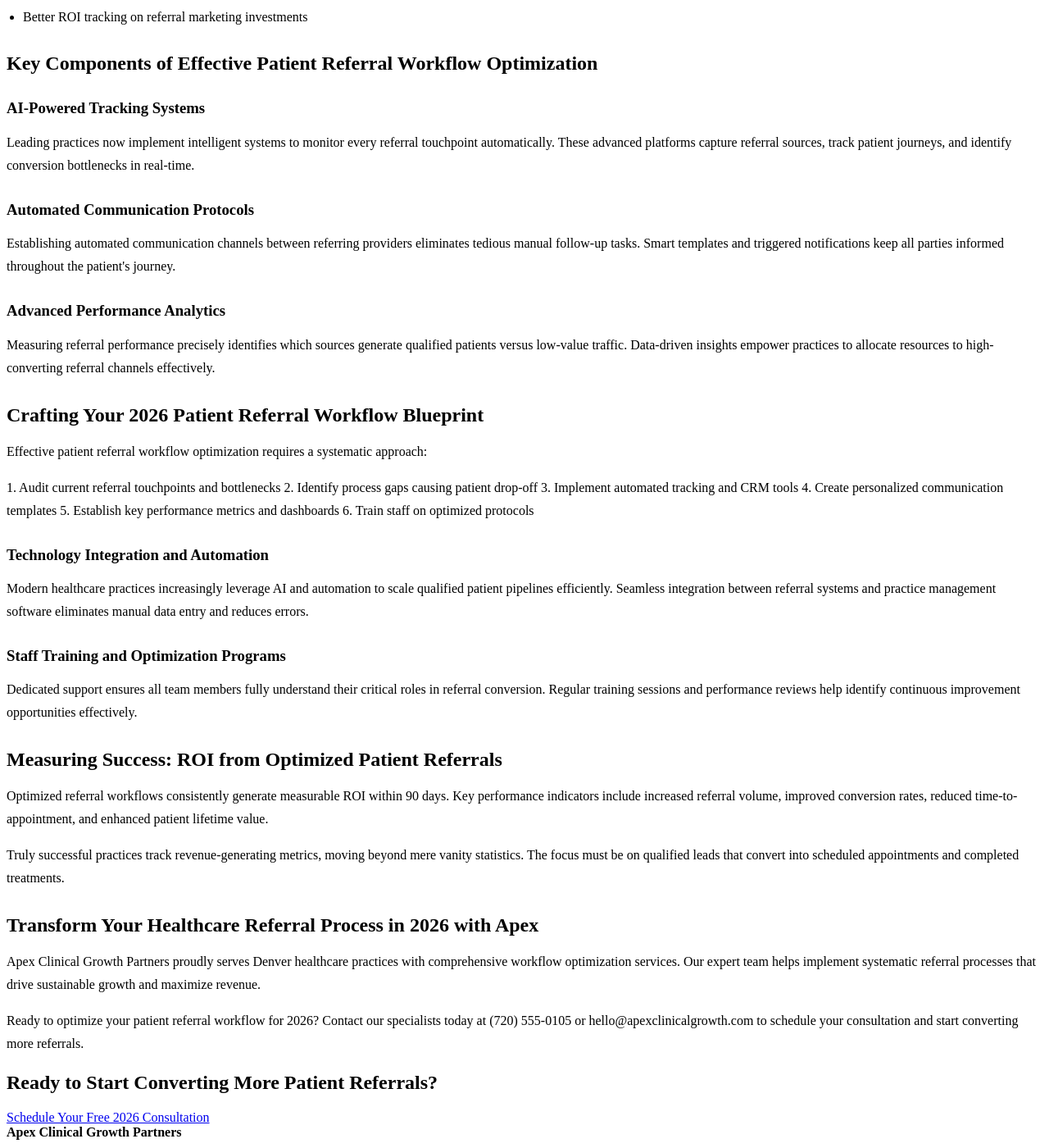
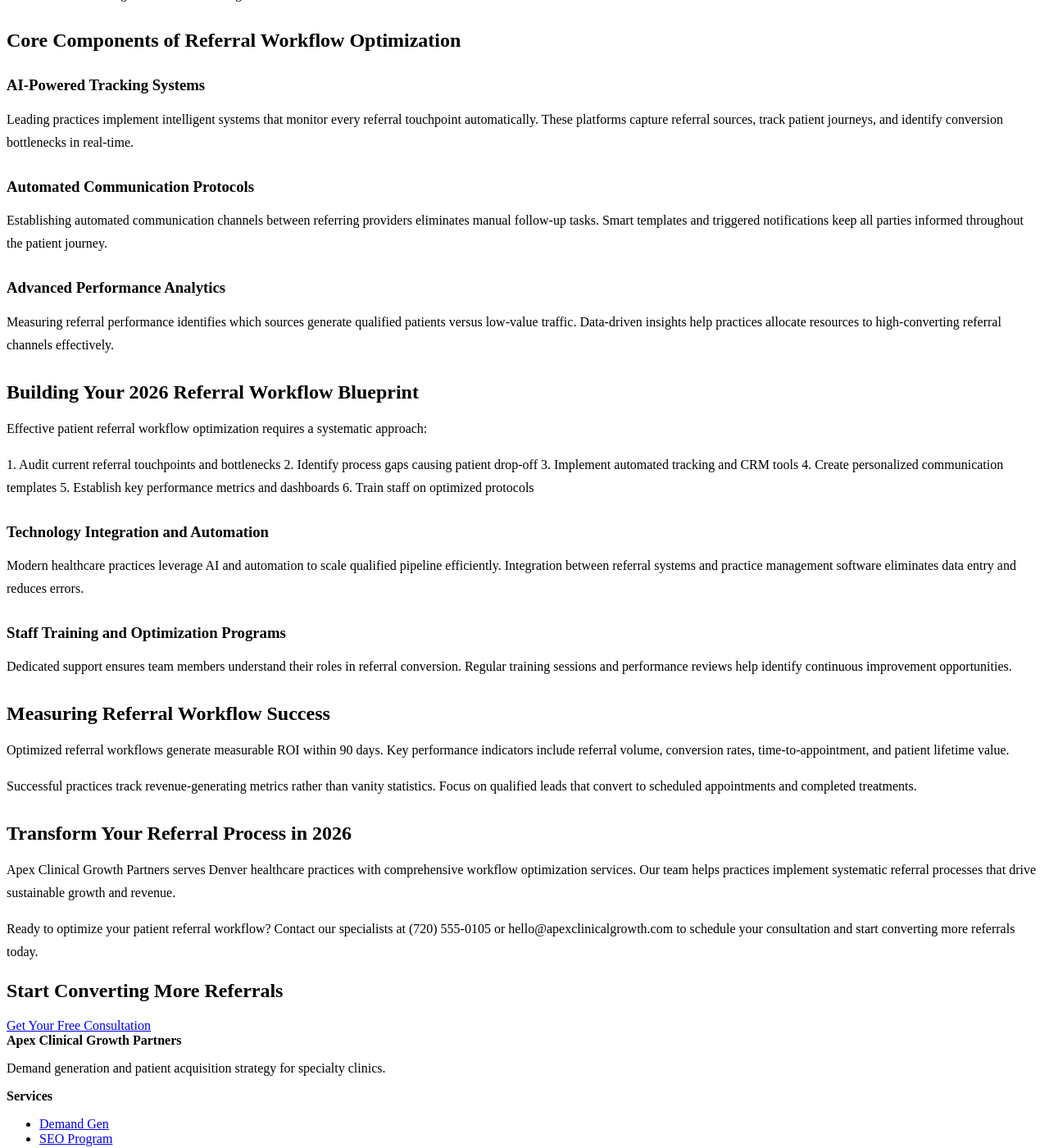
Before and after one commit to prjctlphbt/orbitr-canary-angular-20260228, a Jekyll site: the page patient-referral-workflow-blueprint.html, which Jekyll copies as it is, in a window 1280 px wide and 1400 px high, scrolled down 540 px. Shown: the whole window at 82% size. Built offline with Jekyll 4.4.1, drawn with Linux system fonts in a browser that asks for light colours; some of the changed text lies outside the part shown.

Commit message:
Rollback: Revert changes to patient-referral-workflow-blueprint.html

```diff
--- a/patient-referral-workflow-blueprint.html
+++ b/patient-referral-workflow-blueprint.html
@@ -4,7 +4,7 @@
 <head>
 <meta charset="utf-8"/>
 <meta content="width=device-width, initial-scale=1.0" name="viewport"/>
-<meta content="Unlock rapid growth for your healthcare practice in 2026 with Apex Clinical Growth Partners' Patient Referral Workflow Optimization Blueprint. Streamline processes, boost conversions, and maximize revenue. Download your guide now!" name="description"/>
+<meta content="Optimize your patient referral workflow with Apex Clinical Growth Partners. Streamline processes, reduce delays, and boost referral volume by 40% in 2026. Get your blueprint today." name="description"/>
 <title>Patient Referral Workflow Optimization Blueprint | 2026 Guide</title>
 <style>
 
@@ -103,15 +103,15 @@
 <section class="page-hero landing-hero">
 <div class="container">
 <h1>Patient Referral Workflow Optimization Blueprint</h1>
-<a class="cta" href="/services/">Download Your 2026 Blueprint</a>
+<a class="cta" href="/services/">Get Your Blueprint</a>
 </div>
 </section>
 <section class="landing-content">
 <div class="container orbitr-generated-content">
 <h1>Patient Referral Workflow Optimization Blueprint</h1>
-<p>Streamlining patient referrals is paramount for healthcare growth and maximizing revenue in 2026. Effective workflow optimization transforms fragmented processes into seamless systems, converting qualified leads into scheduled patients rapidly.</p>
-<h2>Why Optimized Patient Referral Workflows Drive Healthcare Growth</h2>
-<p>Inefficient referral systems often waste valuable opportunities and marketing budgets. Many healthcare practices lose significant potential revenue when referral processes lack crucial automation and tracking capabilities.</p>
+<p>Streamlining patient referrals drives healthcare growth and maximizes revenue in 2026. Effective workflow optimization transforms fragmented processes into seamless systems that convert qualified leads into scheduled patients.</p>
+<h2>Why Patient Referral Workflows Drive Practice Growth</h2>
+<p>Inefficient referral systems waste valuable opportunities and marketing budget. Healthcare practices lose potential revenue when referral processes lack automation and tracking capabilities.</p>
 <p>What practices achieve within 90 days of implementing optimized workflows:</p>
 <ul>
 <li>45% increase in referral conversion rates</li>
@@ -120,14 +120,14 @@
 <li>Enhanced patient experience through faster scheduling</li>
 <li>Better ROI tracking on referral marketing investments</li>
 </ul>
-<h2>Key Components of Effective Patient Referral Workflow Optimization</h2>
+<h2>Core Components of Referral Workflow Optimization</h2>
 <h3>AI-Powered Tracking Systems</h3>
-<p>Leading practices now implement intelligent systems to monitor every referral touchpoint automatically. These advanced platforms capture referral sources, track patient journeys, and identify conversion bottlenecks in real-time.</p>
+<p>Leading practices implement intelligent systems that monitor every referral touchpoint automatically. These platforms capture referral sources, track patient journeys, and identify conversion bottlenecks in real-time.</p>
 <h3>Automated Communication Protocols</h3>
-<p>Establishing automated communication channels between referring providers eliminates tedious manual follow-up tasks. Smart templates and triggered notifications keep all parties informed throughout the patient's journey.</p>
+<p>Establishing automated communication channels between referring providers eliminates manual follow-up tasks. Smart templates and triggered notifications keep all parties informed throughout the patient journey.</p>
 <h3>Advanced Performance Analytics</h3>
-<p>Measuring referral performance precisely identifies which sources generate qualified patients versus low-value traffic. Data-driven insights empower practices to allocate resources to high-converting referral channels effectively.</p>
-<h2>Crafting Your 2026 Patient Referral Workflow Blueprint</h2>
+<p>Measuring referral performance identifies which sources generate qualified patients versus low-value traffic. Data-driven insights help practices allocate resources to high-converting referral channels effectively.</p>
+<h2>Building Your 2026 Referral Workflow Blueprint</h2>
 <p>Effective patient referral workflow optimization requires a systematic approach:</p>
 <p>1. Audit current referral touchpoints and bottlenecks
 2. Identify process gaps causing patient drop-off
@@ -136,21 +136,21 @@
 5. Establish key performance metrics and dashboards
 6. Train staff on optimized protocols</p>
 <h3>Technology Integration and Automation</h3>
-<p>Modern healthcare practices increasingly leverage AI and automation to scale qualified patient pipelines efficiently. Seamless integration between referral systems and practice management software eliminates manual data entry and reduces errors.</p>
+<p>Modern healthcare practices leverage AI and automation to scale qualified pipeline efficiently. Integration between referral systems and practice management software eliminates data entry and reduces errors.</p>
 <h3>Staff Training and Optimization Programs</h3>
-<p>Dedicated support ensures all team members fully understand their critical roles in referral conversion. Regular training sessions and performance reviews help identify continuous improvement opportunities effectively.</p>
-<h2>Measuring Success: ROI from Optimized Patient Referrals</h2>
-<p>Optimized referral workflows consistently generate measurable ROI within 90 days. Key performance indicators include increased referral volume, improved conversion rates, reduced time-to-appointment, and enhanced patient lifetime value.</p>
-<p>Truly successful practices track revenue-generating metrics, moving beyond mere vanity statistics. The focus must be on qualified leads that convert into scheduled appointments and completed treatments.</p>
-<h2>Transform Your Healthcare Referral Process in 2026 with Apex</h2>
-<p>Apex Clinical Growth Partners proudly serves Denver healthcare practices with comprehensive workflow optimization services. Our expert team helps implement systematic referral processes that drive sustainable growth and maximize revenue.</p>
-<p>Ready to optimize your patient referral workflow for 2026? Contact our specialists today at (720) 555-0105 or hello@apexclinicalgrowth.com to schedule your consultation and start converting more referrals.</p>
+<p>Dedicated support ensures team members understand their roles in referral conversion. Regular training sessions and performance reviews help identify continuous improvement opportunities.</p>
+<h2>Measuring Referral Workflow Success</h2>
+<p>Optimized referral workflows generate measurable ROI within 90 days. Key performance indicators include referral volume, conversion rates, time-to-appointment, and patient lifetime value.</p>
+<p>Successful practices track revenue-generating metrics rather than vanity statistics. Focus on qualified leads that convert to scheduled appointments and completed treatments.</p>
+<h2>Transform Your Referral Process in 2026</h2>
+<p>Apex Clinical Growth Partners serves Denver healthcare practices with comprehensive workflow optimization services. Our team helps practices implement systematic referral processes that drive sustainable growth and revenue.</p>
+<p>Ready to optimize your patient referral workflow? Contact our specialists at (720) 555-0105 or hello@apexclinicalgrowth.com to schedule your consultation and start converting more referrals today.</p>
 </div>
 </section>
 <section class="landing-cta">
 <div class="container">
-<h2>Ready to Start Converting More Patient Referrals?</h2>
-<a class="cta" href="/services/">Schedule Your Free 2026 Consultation</a>
+<h2>Start Converting More Referrals</h2>
+<a class="cta" href="/services/">Get Your Free Consultation</a>
 </div>
 </section>
 </main>
```
Also changed, not shown: other parts of patient-referral-workflow-blueprint.html (+10 -0 lines).
